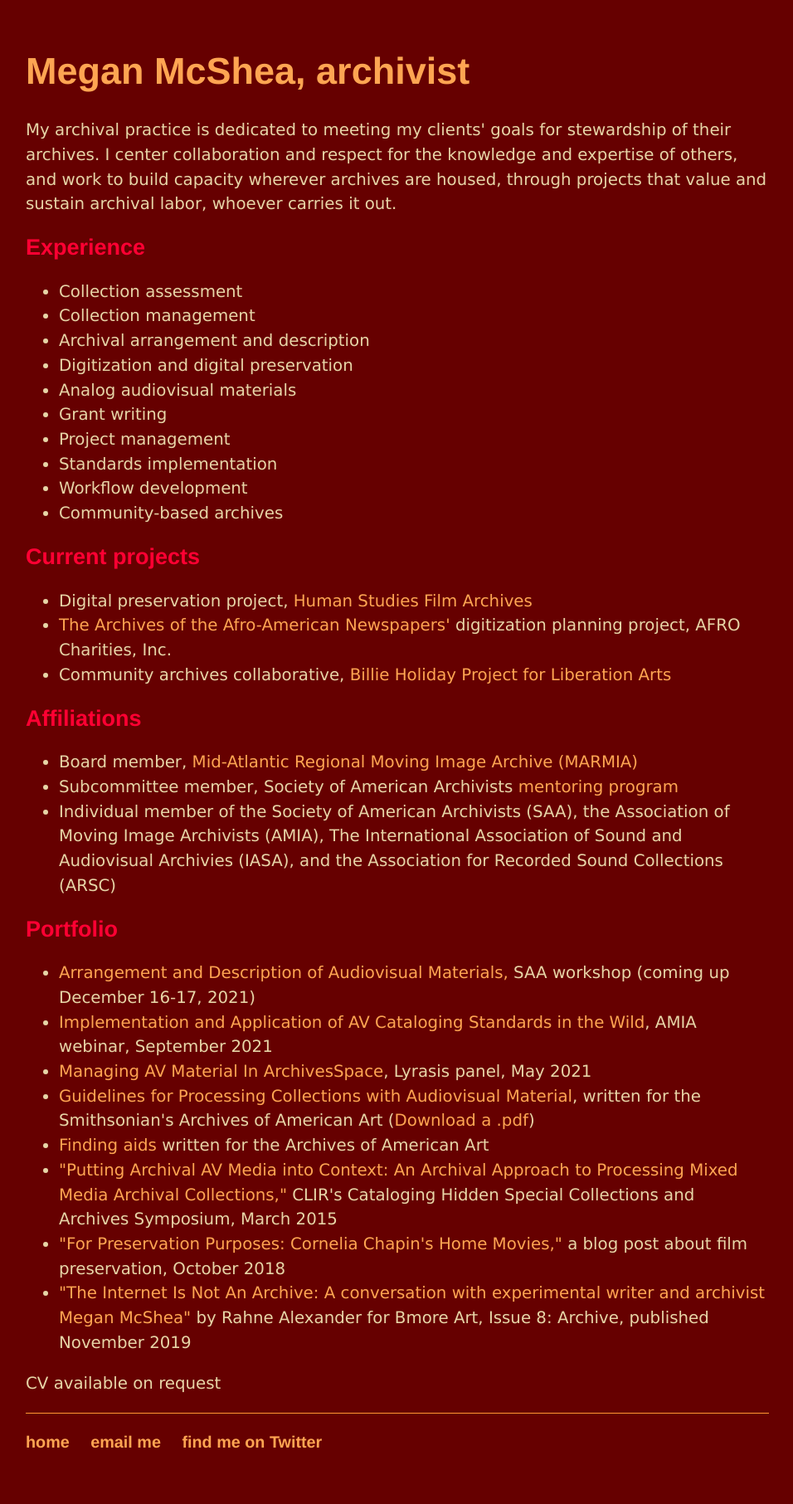
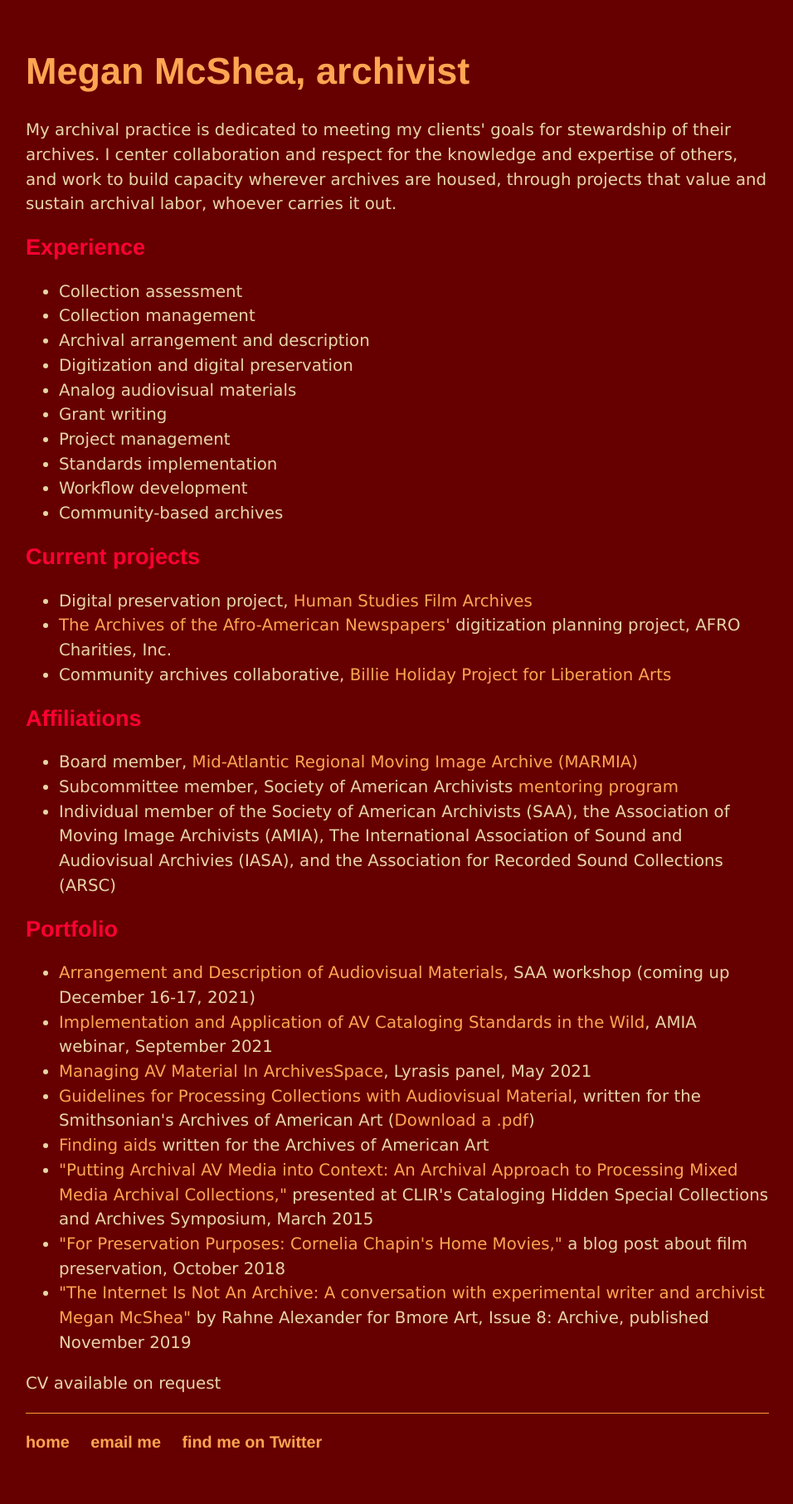
Before and after one commit to megan-mcshea/megan-mcshea.github.io, a Jekyll site: the page built from archivist.html, in a window 1280 px wide. Shown: the whole page at 83% size, without its empty margins (161-1117 px from the left). Built offline with Jekyll 4.4.1, drawn with Linux system fonts in a browser that asks for light colours.

Commit message:
Update archivist.html

```diff
--- a/archivist.html
+++ b/archivist.html
@@ -36,7 +36,7 @@ title: Megan McShea, archivist
 		<li><a href="https://archivesspace.org/archives/6901" target="_blank">Managing AV Material In ArchivesSpace</a>, Lyrasis panel, May 2021</li>
 		<li><a href="https://www.aaa.si.edu/documentation/guidelines-for-processing-collections-with-audiovisual-material" target="_blank">Guidelines for Processing Collections with Audiovisual Material</a>, written for the Smithsonian's Archives of American Art (<a href="/AAAAVProcessingGuidelines2019.pdf" target="_blank">Download a .pdf</a>)</li>
 	<li><a href="https://sova.si.edu/search?q=%22megan+mcshea%22&f=data_source%3AArchives+of+American+Art" target="_blank">Finding aids</a> written for the Archives of American Art</li>
-	<li><a href="https://www.clir.org/wp-content/uploads/sites/6/McShea.pdf" target="_blank">"Putting Archival AV Media into Context: An Archival Approach to Processing Mixed Media Archival Collections,"</a> CLIR's Cataloging Hidden Special Collections and Archives Symposium, March 2015</li>
+	<li><a href="https://www.clir.org/wp-content/uploads/sites/6/McShea.pdf" target="_blank">"Putting Archival AV Media into Context: An Archival Approach to Processing Mixed Media Archival Collections,"</a> presented at CLIR's Cataloging Hidden Special Collections and Archives Symposium, March 2015</li>
 	<li><a href="https://www.aaa.si.edu/blog/2018/10/for-preservation-purposes-cornelia-chapins-home-movies" target="_blank">"For Preservation Purposes: Cornelia Chapin's Home Movies,"</a> a blog post about film preservation, October 2018</li>
 	<li><a href="https://bmoreart.com/2020/03/the-internet-is-not-an-archive.html" target="_blank">"The Internet Is Not An Archive: A conversation with experimental writer and archivist Megan McShea"</a> by Rahne Alexander for Bmore Art, Issue 8: Archive, published November 2019</li>
 	</ul>
```
